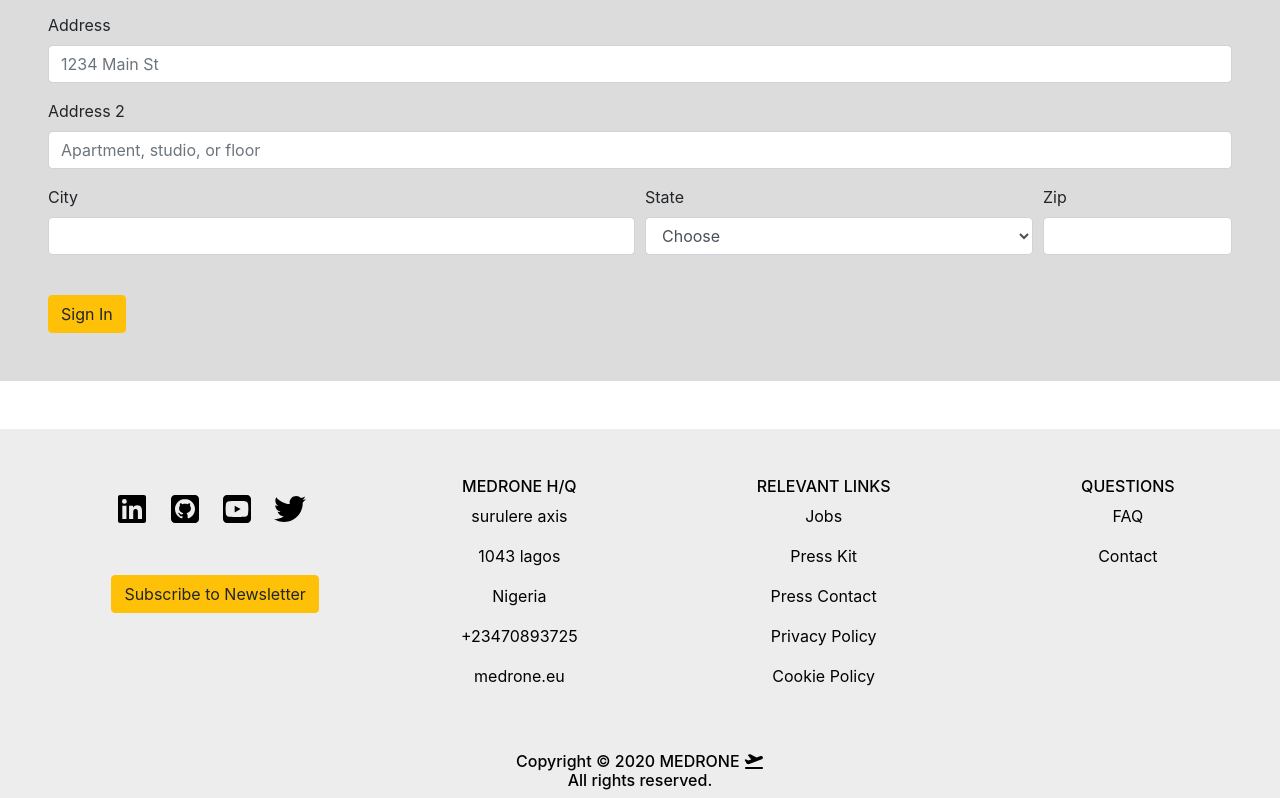
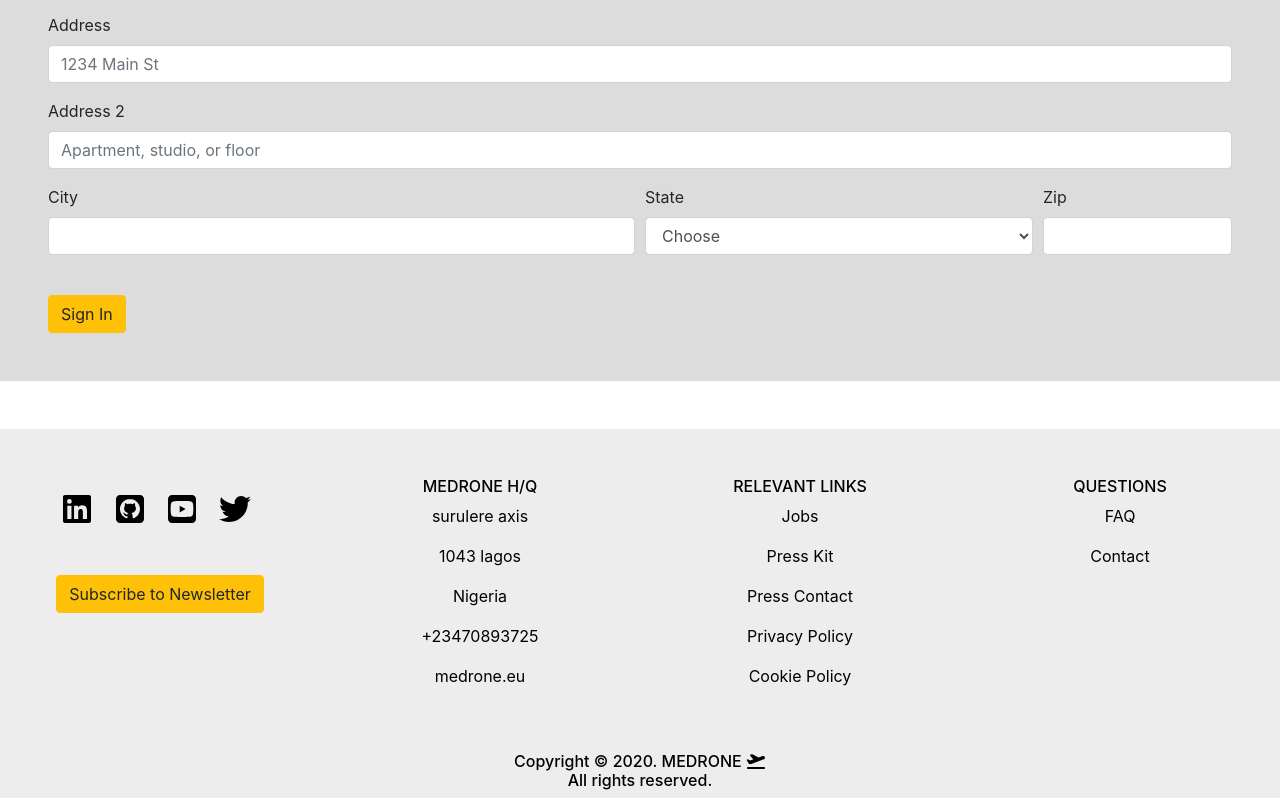
Before and after one commit to ivie-gif/medrone-project-group2, a plain HTML site: page howitworks.html in a window 1280 px wide. Shown: the part 4438-5236 px from the top of the page. Drawn offline with nearby package versions, Linux system fonts and the light colour scheme.

Commit message:
commit message

```diff
--- a/howitworks.html
+++ b/howitworks.html
@@ -252,10 +252,10 @@
 
 <!-- footer -->
 <div class=" footer container-fluid  ">
-  <div class="row ml-5">
+  <div class="row ">
       <div class="col-md-3 mt-5 text-center">
         <i class="fab fa-linkedin fa-2x mr-2 mt-3 fc"></i>
-        <i class="fab fa-github-square fa-2x mr-2 mt-3 fc"></i>
+        <a href="https://ivie-gif.github.io/medrone-project-group2/"><i class="fab fa-github-square fa-2x mr-2 mt-3 fc"></i></a>
         <i class="fab fa-youtube-square fa-2x mr-2 fc"></i>
         <i class="fab fa-twitter fa-2x mr-2 fc"></i>
               <button type="button" class="btn btn-warning mb-5 mt-5">Subscribe to Newsletter</button>
@@ -269,6 +269,7 @@
         <p class="text-center"> +23470893725</p>
         <p class="text-center">medrone.eu</p>
       </div>
+
       <div class="col-md-3 fc text-center mt-5">
         <h6>  RELEVANT LINKS</h6>
         <p class="text-center">Jobs</p>
@@ -277,6 +278,7 @@
         <p class="text-center">Privacy Policy</p>
         <p class="text-center" >Cookie Policy</p>
     </div>
+
       <div class="col-md-3 fc text-center mt-5">
           <h6>QUESTIONS</h6>
           <p class="text-center">FAQ</p>
@@ -289,14 +291,13 @@
       <div class="row fc mt-5 ">
           <div class="col-md-4"></div>
           <div class="col-md-4">
-            <h6>Copyright © 2020 MEDRONE <i class="fas fa-plane-departure fa-1x"></i><br>
-                All rights reserved.</h6>
+            <h6>Copyright © 2020. MEDRONE <i class="fas fa-plane-departure fa-1x"></i> <br>
+                 All rights reserved.</h6>
           </div>
           <div class="col-md-4"></div>
       </div>
   </div>
 </div>
-
 
 
 
```
Also changed, not shown: about.html (+4 -4 lines), contactus.html (+4 -4 lines), solutions.html (+3 -5 lines), technology.html (+4 -6 lines).
